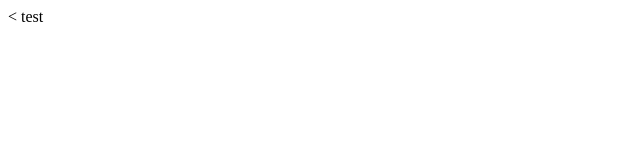
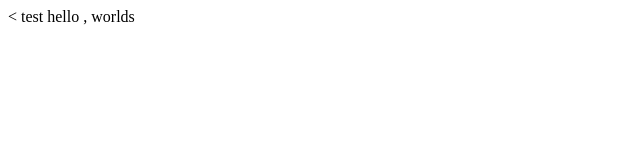
Before and after one commit to MRachid1010/lecture1, a plain HTML site: page index.html in a window 1280 px wide. Shown: the whole page, without its empty margins (0-640 px from the left). Drawn offline with Linux system fonts and the light colour scheme.

Commit message:
added another line

```diff
--- a/index.html
+++ b/index.html
@@ -6,5 +6,7 @@
     </head>
         <body>
           test
+          hello , worlds
+
         </body>
 </html>
```
